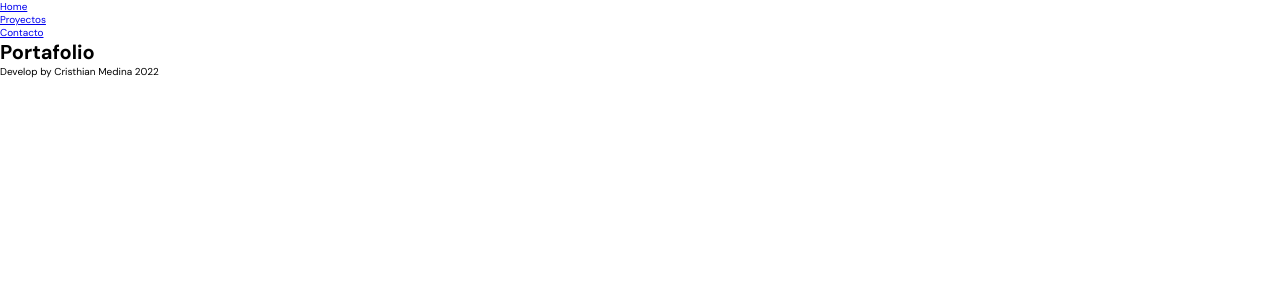
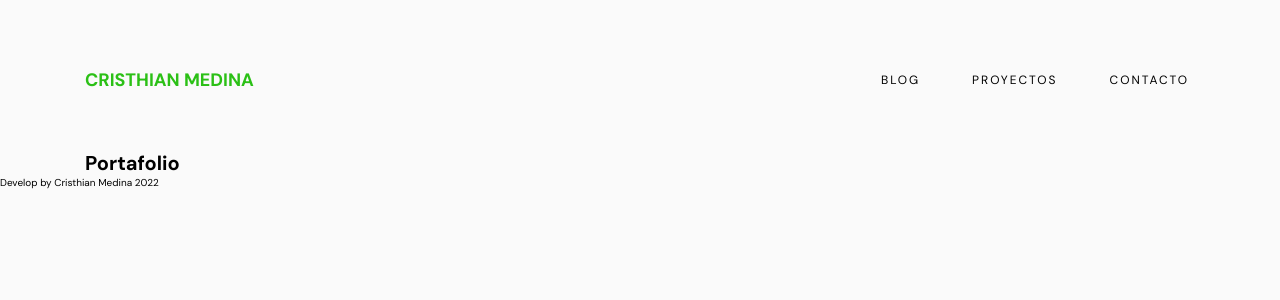
Before and after one commit to Cristhian-Medina/portfolio, a Next.js app: page / in a window 1280 px wide. Shown: the top 300 px of the page. Built offline with nearby package versions, Linux system fonts and the light colour scheme.

Commit message:
feat: add styles for navbar component

```diff
--- a/components/Layout/index.jsx
+++ b/components/Layout/index.jsx
@@ -6,7 +6,9 @@ const Layout = ({ children }) => {
   return (
     <>
       <Navbar />
-      {children}
+      <main className='layout-container'>
+        {children}
+      </main>
       <Footer />
     </>
   )
--- a/components/Navbar/index.jsx
+++ b/components/Navbar/index.jsx
@@ -4,10 +4,15 @@ import Link from 'next/link'
 export default function Navbar() {
   return (
     <nav>
+      <h2>
+        <Link href="/">
+          <a>CRISTHIAN MEDINA</a>
+        </Link>
+      </h2>
       <ul>
         <li>
-          <Link href="/">
-            <a>Home</a>
+          <Link href="https://csmedinacarrillo.wordpress.com/">
+            <a target="_blank">Blog</a>
           </Link>
         </li>
         <li>
@@ -21,6 +26,43 @@ export default function Navbar() {
           </Link>
         </li>
       </ul>
+
+      <style jsx>
+        {`
+          nav {
+            align-items: center;
+            display: flex;
+            height: 140px;
+            justify-content: space-between;
+            margin: 10px auto 0;
+            max-width: 1110px;
+            font-size: 1.2rem;
+          }
+
+          h2 {
+            color: var(--color-primary-light);
+          }
+
+          ul {
+            display: flex;
+            gap: 40px;
+          }
+
+          li a {
+            text-transform: uppercase;
+            color: black;
+            letter-spacing: 2px;
+            padding: 9px 5px;
+            transition-duration: .8s;
+            border: 1px solid transparent;
+          }
+
+          li a:hover {
+            border: 1px solid var(--color-primary-alt);
+            color: var(--color-primary-alt);
+          }
+        `}
+      </style>
     </nav>
   )
 }
--- a/pages/_app.jsx
+++ b/pages/_app.jsx
@@ -1,7 +1,7 @@
 import Layout from '@components/Layout'
 
+import '@styles/variables.css'
 import '@styles/globals.css'
-import '@styles/variables.css'
 
 export default function MyApp({ Component, pageProps }) {
   return (
--- a/styles/globals.css
+++ b/styles/globals.css
@@ -6,11 +6,25 @@
   box-sizing: border-box;
 }
 
-body {
-  font-family: 'DM Sans', sans-serif;
+html {
   font-size: 62.5%;
 }
 
-ol, ul, li {
+body {
+  font-family: 'DM Sans', sans-serif;
+  background-color: var(--color-secondary-light);
+}
+
+a {
+  text-decoration: none;
+  color: inherit;
+}
+
+ol, ul {
   list-style: none;
 }
+
+.layout-container {
+  max-width: 1110px;
+  margin: 0 auto;
+}
--- a/styles/variables.css
+++ b/styles/variables.css
@@ -10,6 +10,6 @@
   --color-primary-dark: #0a5635;
   --color-primary-alt: #006e90;
   --color-secondary-light: #fafafa;
-  --color-secondary-dark: #eaeaea;
+  --color-secondary-gray: #eaeaea;
   --color-secondary-error: #f43030;
 }
```
